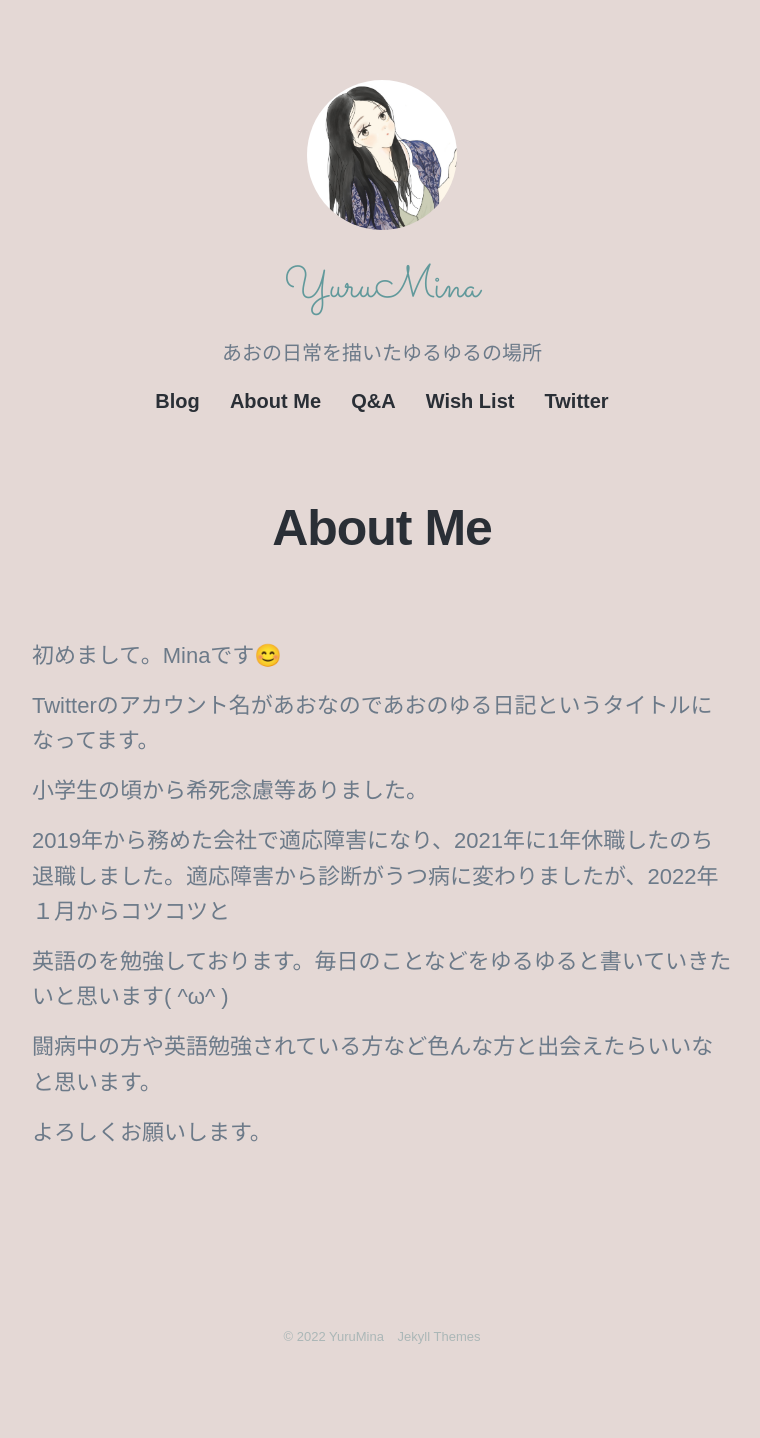
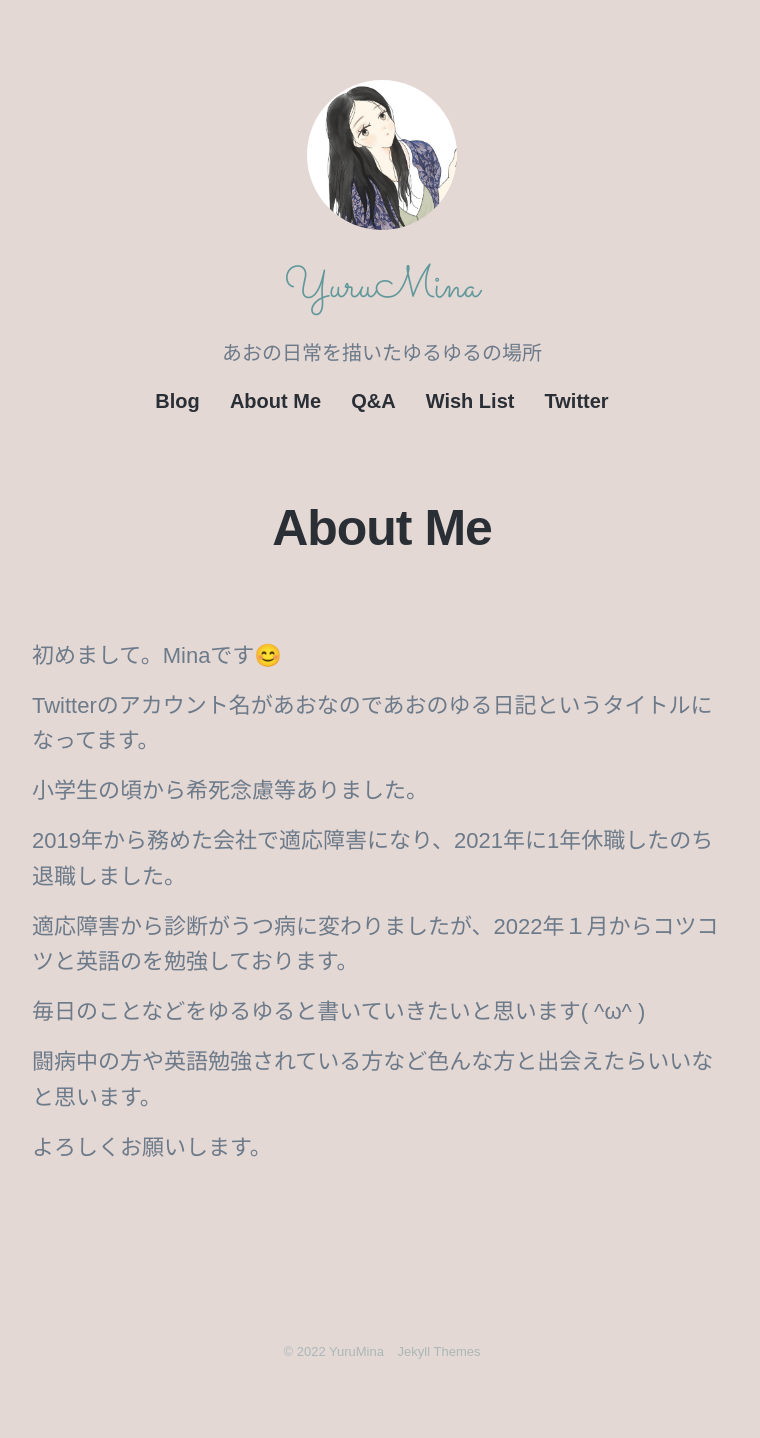
Before and after one commit to yutarochan/yurumina, a Jekyll site: the page built from _pages/about.md, in a window 1280 px wide. Shown: the whole page, without its empty margins (258-1018 px from the left). Built offline with Jekyll 4.4.1, drawn with Linux system fonts in a browser that asks for light colours; nearby versions of some CDN libraries; some web fonts are replaced.

Commit message:
(fix) Blog sentence fix

```diff
--- a/_pages/about.md
+++ b/_pages/about.md
@@ -13,9 +13,11 @@ Twitterのアカウント名があおなのであおのゆる日記というタ
 
 小学生の頃から希死念慮等ありました。
 
-2019年から務めた会社で適応障害になり、2021年に1年休職したのち退職しました。適応障害から診断がうつ病に変わりましたが、2022年１月からコツコツと
+2019年から務めた会社で適応障害になり、2021年に1年休職したのち退職しました。
 
-英語のを勉強しております。毎日のことなどをゆるゆると書いていきたいと思います( ^ω^ )
+適応障害から診断がうつ病に変わりましたが、2022年１月からコツコツと英語のを勉強しております。
+
+毎日のことなどをゆるゆると書いていきたいと思います( ^ω^ )
 
 闘病中の方や英語勉強されている方など色んな方と出会えたらいいなと思います。
 
```
